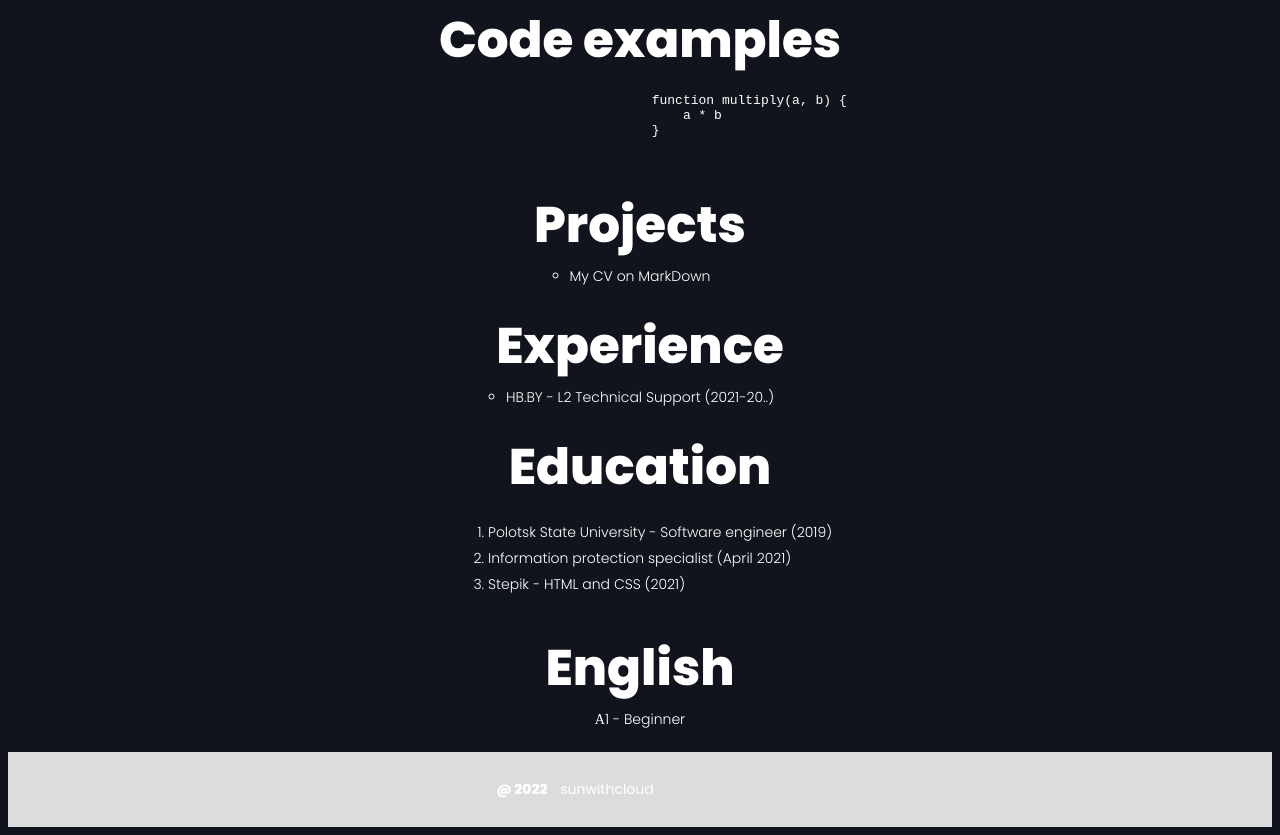
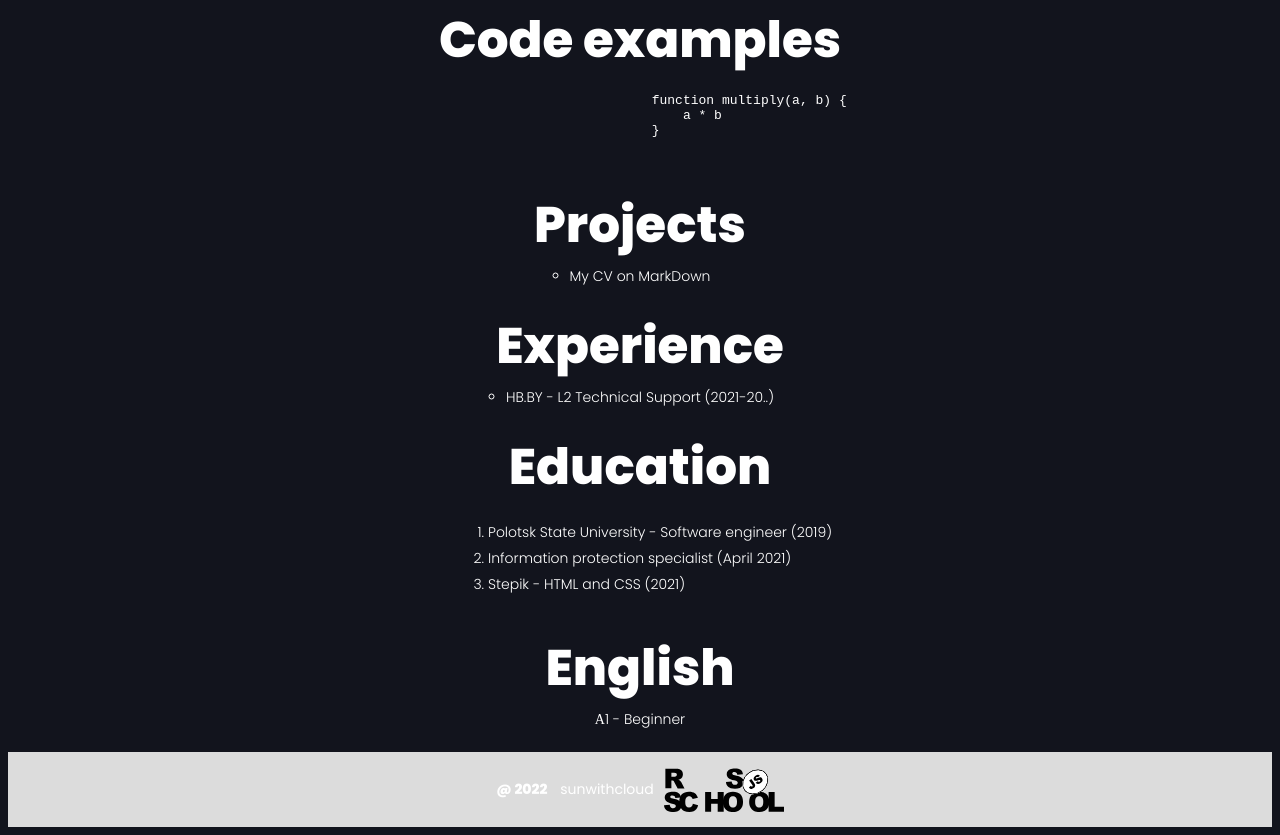
Before and after one commit to sunwithcloud/rsschool-cv, a plain HTML site: page index.html in a window 1280 px wide. Shown: the part 863-1698 px from the top of the page. Drawn offline with Linux system fonts and the light colour scheme.

Commit message:
refactor: change css

```diff
--- a/css/style.css
+++ b/css/style.css
@@ -340,7 +340,7 @@ body {
 }
 
 .logo_rs {
-	background-image: url(./assets/rs_school_js.svg);
+	background-image: url(/rsschool-cv/assets/rs_school_js.svg);
 	background-repeat: no-repeat;
 	background-position: center;
 	width: 120px;
```
